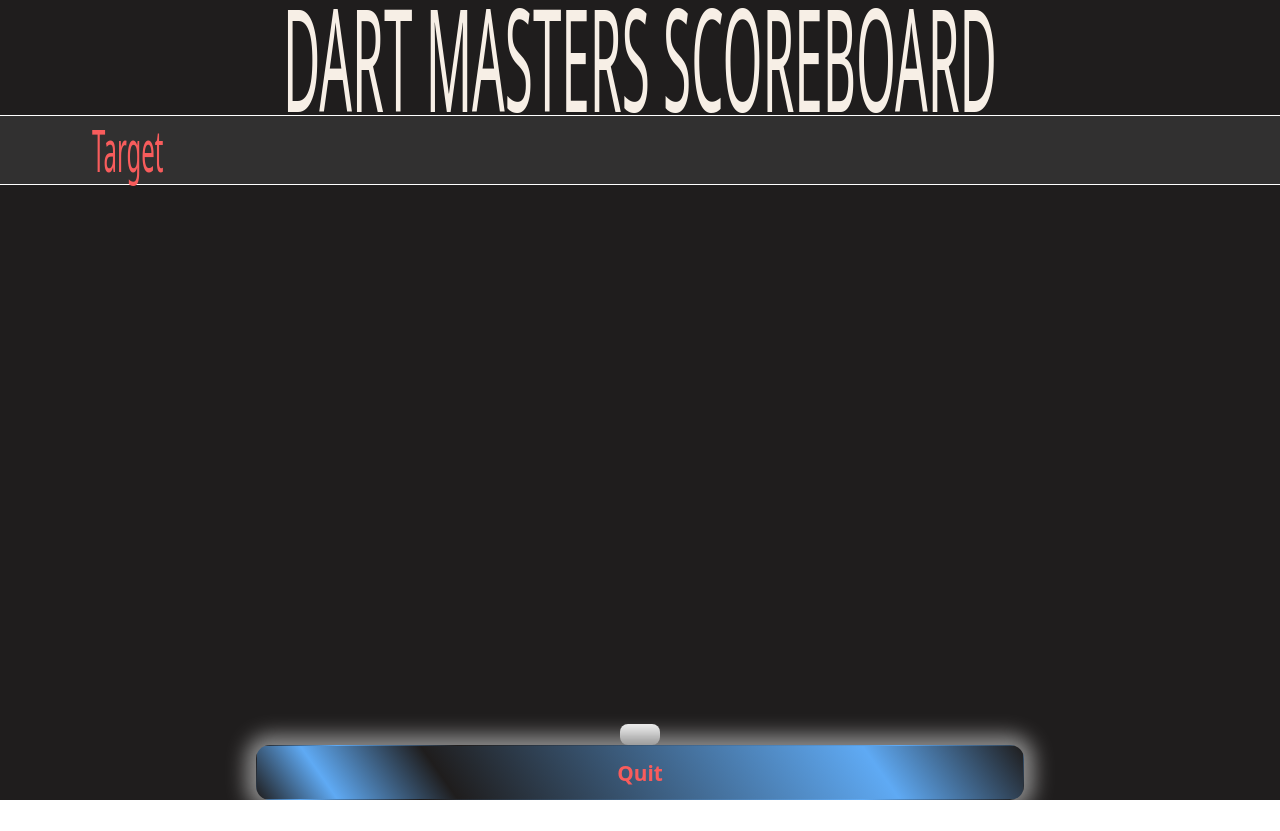
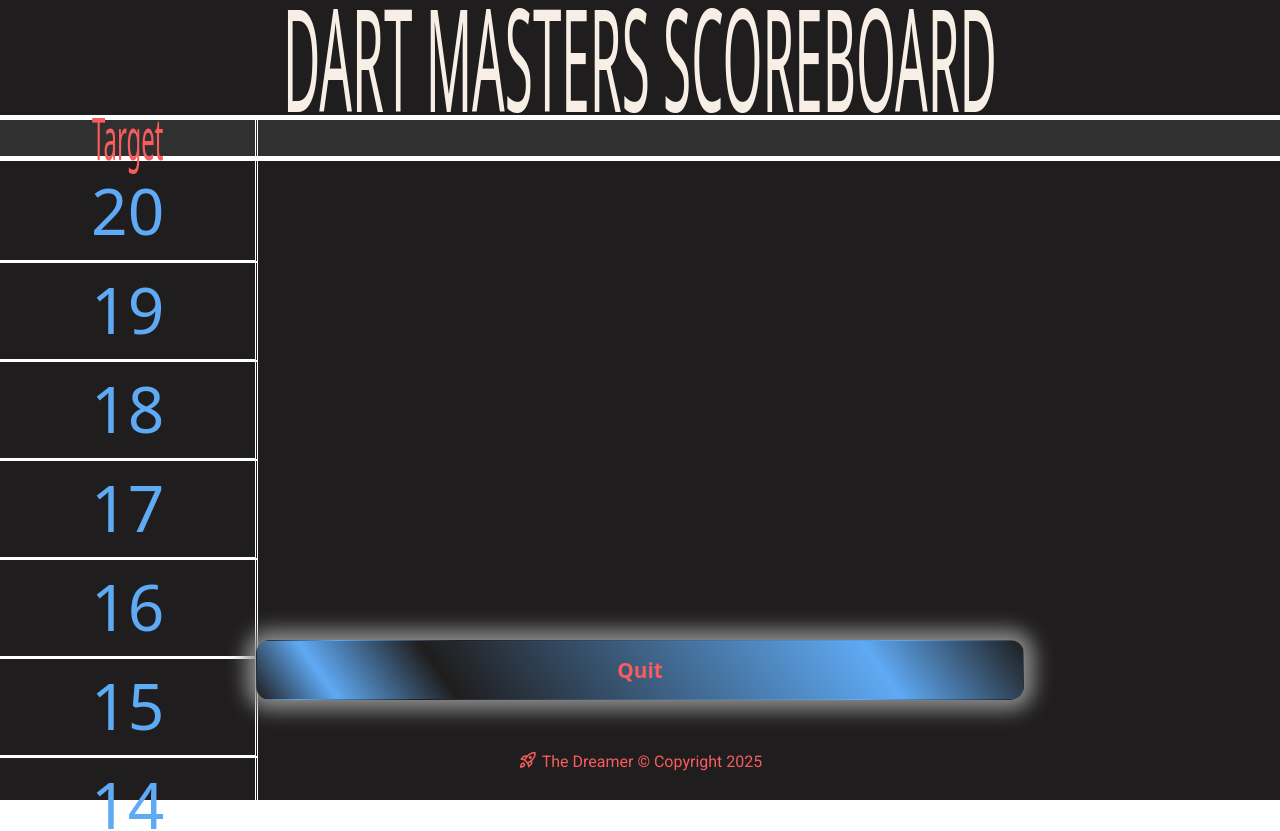
Before and after one commit to Blynx03/dart-master-scoreboard, a React (Vite) app: page /start-game in a window 1280 px wide. Shown: the top 831 px of the page. Before the commit the page ends 800 px from the top, so only its background shows below. Built offline with nearby package versions, Linux system fonts and the light colour scheme; a web font is replaced by a local one.

Commit message:
done scoreboard - winning page to follow

```diff
--- a/src/App.css
+++ b/src/App.css
@@ -400,12 +400,12 @@ body {
   flex-direction: column;
   font-family: var(--title-font);
   align-items: center;
-  justify-content: space-around;
+  position: relative;
 }
 
 .game-title-container {
   width: 100%;
-  height: 120px;
+  height: 140px;
   font-family: var(--title-font);
   color: var(--scoreboard-bg-color);
 }
@@ -434,8 +434,7 @@ body {
   width: 100%;
   height: 80px;
   color: var(--supplementary-color);
-  border-top: 1px solid white;
-  border-bottom: 1px solid white;
+  border-top: 5px solid white;
 }
 
 .scoreboard-target-wrapper, .scoreboard-players-name-container {
@@ -446,6 +445,7 @@ body {
 }
 
 .scoreboard-target-wrapper {
+  border-right: 3px white double;
   width: 20%;
 }
 
@@ -487,28 +487,31 @@ body {
 
 .target-score-area-container {
   width: 100%;
-  height: 80%;
+  height: auto;
   display: flex;
   flex-direction: column;
+  justify-content: flex-start;
+  border-top: 5px solid white;
+  border-bottom: 5px solid white;
 }
 
 .target-score-container {
   display: flex;
   flex-direction: row;
-  /* height: 80%; */
   width: 100%;
-  justify-content: center;
 }
 
 .target-container {
   width: 20%;
+  height: 100%;
   display: flex;
   justify-content: center;
   align-items: center;
   font-family: var(--title-font);
   font-size: 5vw;
   color: var(--active-color);
-  border-bottom: 1px solid white;
+  border-right: 3px double white;
+  border-bottom: 3px solid white;
 }
 
 .player-score-container {
@@ -543,13 +546,23 @@ body {
   border: 1px solid var(--scoreboard-bg-color);
 }
 
-.player-score-wrapper {
+/* .player-score-wrapper {
   width: 100%;
   height: 100%;
   display: flex;
   justify-content: center;
   align-items: center;
   font-size: 8vw;
+  font-weight: 500;
+  color: var(--scoreboard-bg-color);
+} */
+
+.score-container {
+  height: 100%;
+  display: flex;
+  justify-content: center;
+  align-items: center;
+  font-size: 4vw;
   font-weight: 500;
   color: var(--scoreboard-bg-color);
 }
@@ -591,3 +604,8 @@ body {
 .player-score:hover {
   transform: scale(1.3);
 }
+
+.start-game-page-quit-btn {
+  position: absolute;
+  bottom: 100px;
+}
--- a/src/App.tsx
+++ b/src/App.tsx
@@ -11,39 +11,27 @@ import StartGamePage from './pages/StartGamePage';
 function App() {
 
   const [ playerName, setPlayerName ] = useState('');
+  const [ playerIndex, setPlayerIndex ] = useState<number | undefined>();
   const [ players, setPlayers ] = useState<PlayersType[]>([]);
   const inputPlayerNameRef = useRef<HTMLInputElement>(null);
   const [ selectedMinimumRangeValue, setSelectedMinimumRangeValue ] = useState<number>(0);
   const [ playersTurn, setPlayersTurn ] = useState<string>('');
   const [ playerScoreContainerClass, setPlayerScoreContainerClass ] = useState<string>('');
   const [ scoreboardPlayersNameContainerClass, setScoreboardPlayersNameContainerClass ] = useState<string>('');
-  const [ showInputScoreContainer, setShowInputScoreContainer ] = useState<boolean>(false);
-  const [ playerScoreColumn, setPlayerScoreColumn ] = useState<number>(players.length);
-  const [ playerScoreRow, setPlayerScoreRow ] = useState<number>(20);
-
-  const initialTargetScore = Array.from({length: 20}, () => Array(players.length).fill(0))
-  const [ playerTargetScore, setPlayerTargetScore ] = useState<number[][]>(initialTargetScore);
-
-  const initialTileScore = Array.from({length: 20}, () => Array(players.length).fill(''));
-  const [ playerTileScore, setPlayerTileScore ] = useState<string[][]>(initialTileScore);
+  const [ scoreChoicesIsVisible, setScoreChoicesIsVisible ] = useState(false);
   const [ chosenScore, setChosenScore ] = useState<string>('');
-
-
 
 
   const value = {
     playerName, setPlayerName,
+    playerIndex, setPlayerIndex,
     players, setPlayers,
     inputPlayerNameRef,
     selectedMinimumRangeValue, setSelectedMinimumRangeValue,
     playersTurn, setPlayersTurn,
     playerScoreContainerClass, setPlayerScoreContainerClass,
     scoreboardPlayersNameContainerClass, setScoreboardPlayersNameContainerClass,
-    showInputScoreContainer, setShowInputScoreContainer,
-    playerScoreColumn, setPlayerScoreColumn,
-    playerScoreRow, setPlayerScoreRow,
-    playerTargetScore, setPlayerTargetScore,
-    playerTileScore, setPlayerTileScore,
+    scoreChoicesIsVisible, setScoreChoicesIsVisible,
     chosenScore, setChosenScore
   }
 
--- a/src/components/AddPlayer.tsx
+++ b/src/components/AddPlayer.tsx
@@ -25,11 +25,6 @@ const AddPlayer = () => {
         setPlayers(newPlayers)
     }
 
-    useEffect(() => {
-        // refresh players list when player is deleted
-        console.log('players = ' + players)
-    }, [players])
-
     const playersNameContainer =
             <div className='players-name-container'>
                 {players.map((player, i) =>
--- a/src/components/ShowScoreChoices.tsx
+++ b/src/components/ShowScoreChoices.tsx
@@ -2,50 +2,50 @@ import React, { useContext, useState } from 'react'
 import UserContext, { type UserContextType } from '../context/UserContext';
 
 export const ShowScoreChoices = () => {
-    const { playerScoreColumn, playerScoreRow, setPlayerTargetScore, setShowInputScoreContainer, setChosenScore, setPlayerTileScore } = useContext(UserContext) as UserContextType;
+    const { players, playerName, playerIndex, setPlayers, setChosenScore, setScoreChoicesIsVisible } = useContext(UserContext) as UserContextType;
 
+    const updateScore = (score: number, storeScore: string) => {
+        const updatedPlayers = players.map((player, i) => {
+            if (player.name !== playerName || playerIndex === undefined) return player;
 
-    const handleChosenScore = (score: number, row: number, col: number) => {
-        console.log(row, ' _ ', col);
-        setPlayerTargetScore(prev => {
-            const newScore = prev.map(val => [...val]);
-            newScore[row][col] = score;
-            console.log(newScore);
-            return newScore;
-        });
+            return {...player, numberScores: {...(player.numberScores || {}), [playerIndex]: score}, stringScores: {...(player.stringScores || {}), [playerIndex]: storeScore}
+            }})
+        console.log('updated Players = ', updatedPlayers)
+        setPlayers(updatedPlayers);
 
-         setPlayerTileScore(prev => {
-            const newScore = prev.map(val => [...val]);
-            newScore[row][col] = score === 1 ? '|' : score === 2 ? '||' : '|||';
-            console.log('new Score = ', newScore);
-            return newScore;
-        });
+    }
 
+    const handleChosenScore = (score: number) => {
+
+        let storeScore = '';
         switch(score) {
-            case 1: setChosenScore('|');
+            case 1: storeScore ='|';
                     break;
-            case 2: setChosenScore('| |');
+            case 2: storeScore = '| |';
                     break;
-            case 3: setChosenScore('| | |');
+            case 3: storeScore = '| | |';
                     break;
             default: console.log('No chosen score');
                     break;
 
         }
-        setShowInputScoreContainer(false);
+        setChosenScore(storeScore);
+        setScoreChoicesIsVisible(false);
+        updateScore(score, storeScore);
     }
 
     return (
         <div className='player-score-choices-wrapper'>
             <div className='player-score-choices-caption'>Tap Score</div>
             <div className='player-score-choices-container'>
-                <span className='player-score player-score-i' onClick={() => handleChosenScore(1, playerScoreRow, playerScoreColumn)}>|
+                <span className='player-score player-score-i' onClick={() => handleChosenScore(1)}>|
                     <span className='separator'>&nbsp;/&nbsp;</span>
                 </span>
-                <span className='player-score player-score-ii' onClick={() => handleChosenScore(2, playerScoreRow, playerScoreColumn)}>||
+                <span className='player-score player-score-ii' onClick={() => handleChosenScore(2)}>||
                     <span className='separator'>&nbsp;/&nbsp;</span></span>
-                <span className='player-score player-score-iii' onClick={() => handleChosenScore(3, playerScoreRow, playerScoreColumn)}>|||</span>
+                <span className='player-score player-score-iii' onClick={() => handleChosenScore(3)}>|||</span>
             </div>
+            <button className='player-score-choices-cancel-btn' onClick={(() => setScoreChoicesIsVisible(false))}>Cancel</button>
         </div>
 
     )
--- a/src/components/ShowTargetsAndScoreContainers.tsx
+++ b/src/components/ShowTargetsAndScoreContainers.tsx
@@ -1,107 +1,28 @@
 import React, { useContext, useEffect, useState } from 'react'
 import UserContext, { type PlayersType, type UserContextType } from '../context/UserContext';
+import TargetScoreContainer from './TargetScoreContainer';
+import { ShowScoreChoices } from './ShowScoreChoices';
 
 const ShowTargetsAndScoreContainers = () => {
-    const totalTargets = Array.from({ length: 20 });
-    const {
-        selectedMinimumRangeValue,
-        players, setPlayers,
-        playerScoreContainerClass, setShowInputScoreContainer,
-        setPlayerScoreColumn,
-        setPlayerScoreRow,
-        playerTileScore, setPlayerTileScore, } = useContext(UserContext) as UserContextType;
+    const { selectedMinimumRangeValue } = useContext(UserContext) as UserContextType;
 
 
-    // initialize score choices container to be hidden
-    useEffect(() => {
-        const newPlayers: PlayersType[] = players.map(player => {
-            return {
-                ...player,
-                name: player.name,
-                scorePerTarget: player.scorePerTarget?.map(target => {
-                    return {
-                        ...target,
-                        choicesVisible: false
-                    };
-                })
-            };
-        });
-        setPlayers(newPlayers);
-    },[]);
+    const range = 22 - selectedMinimumRangeValue;
+    const rangeArray = Array.from({length: range}, (_,i) => range - i);
 
-
-    const handleClick = (row: number, col: number) => {
-        console.log('col = ', col, 'row = ', row);
-        setShowInputScoreContainer(true);
-        setPlayerScoreColumn(col);
-        setPlayerScoreRow(row);
-    }
-
-//     return (
-//               <div className='target-score-area-container'>
-//                 {totalTargets.map((_, rowIndex) => {
-//                     const range = totalTargets.length - rowIndex >= selectedMinimumRangeValue ? totalTargets.length - rowIndex : 'Bull';
-//                     const isEqualToSelectedMinRange: boolean = (totalTargets.length - rowIndex) < (selectedMinimumRangeValue - 1);
-
-//                     if (isEqualToSelectedMinRange)  {
-//                         return null;
-//                     } else {
-//                         return (
-//                         <div className='target-score-container' key={`target${rowIndex}`}>
-//                             <div className='target-container' >
-//                                 {range}
-//                             </div>
-//                             <div className='player-score-container'>
-//                                 {(totalTargets.length - rowIndex) >= selectedMinimumRangeValue - 1 && players.map((player, colIndex) =>
-//                                     <React.Fragment key={`${player.name}${totalTargets.length - rowIndex}`}>
-//                                         <div className={`player-score-wrapper ${playerScoreContainerClass}`} onClick={() => handleClick(rowIndex, colIndex)}>
-//                                             {playerTileScore[colIndex][rowIndex]}
-//                                             {/* insert the scoring logic here */}
-//                                         </div>
-//                                     </React.Fragment>
-//                                 )}
-//                             </div>
-//                         </div>
-//                         )
-//                     }
-//                     }
-//                 )}
-//             </div>
-//   )
-
-// reversing the initial row to players instead of totalTargets
     return (
         <div className='target-score-area-container'>
-        {players.map((player, colIndex) => {
-            const range = players.length - colIndex >= selectedMinimumRangeValue ? players.length - colIndex : 'Bull';
-            const isEqualToSelectedMinRange: boolean = (totalTargets.length - colIndex) < (selectedMinimumRangeValue - 1);
-
+            {rangeArray.map((_, i) => {
                 return (
-                <div className='target-score-container' key={`targetcolIndex}`}>
-                    <div className='target-container' >
-                        {range}
-                    </div>
-                    <div className='player-score-container'>
-                        {(players.length - colIndex) >= selectedMinimumRangeValue - 1 && totalTargets.map((_, rowIndex) =>
-                            {if (isEqualToSelectedMinRange) {
-                                return null;
-                            } else {
-                                return (
-                                    <React.Fragment key={`${player.name}${totalTargets.length - colIndex}`}>
-                                        <div className={`player-score-wrapper ${playerScoreContainerClass}`} onClick={() => handleClick(colIndex, rowIndex)}>
-                                            {playerTileScore[colIndex][rowIndex]}
-                                            {/* insert the scoring logic here */}
-                                        </div>
+                    <React.Fragment key={i}>
+                        <TargetScoreContainer target={20-i} range={range} playerIndex={i}/>
                     </React.Fragment>
-                                )
-                            }}
-                        )}
-                    </div>
-                </div>
                 )
             })}
         </div>
     )
+
 }
 
+
 export default ShowTargetsAndScoreContainers
--- /dev/null
+++ b/src/components/TargetScoreContainer.tsx
@@ -0,0 +1,41 @@
+import React, { useContext, useState, type Dispatch, type SetStateAction } from 'react'
+import UserContext, { type UserContextType } from '../context/UserContext'
+import { ShowScoreChoices } from './ShowScoreChoices';
+
+export interface TargetScoreProps {
+    target: number,
+    range: number,
+    playerIndex: number
+}
+
+const TargetScoreContainer = ({target, range, playerIndex }: TargetScoreProps) => {
+    const { players, setPlayerName, setPlayerIndex, selectedMinimumRangeValue, playerScoreContainerClass, chosenScore, setScoreChoicesIsVisible } = useContext(UserContext) as UserContextType;
+    const [ score, setScore ] = useState<string>('');
+
+    const handleClick = (playerName: string, playerIndex: number) => {
+        console.log(playerName, ' ', playerIndex)
+        console.log('players = ', players)
+        setScoreChoicesIsVisible(true);
+        setPlayerName(playerName);
+        setPlayerIndex(playerIndex);
+    }
+
+    return (
+        <div className='target-score-container'>
+            <div className='target-container'>{target+1 > selectedMinimumRangeValue ? target : "Bull" }</div>
+            <div className='player-score-container'>
+                {players.map((player, index) =>
+                    (
+                        <div className={`score-container ${playerScoreContainerClass}`} key={index} onClick={() => handleClick(player.name, playerIndex)} >
+                            {player.stringScores?.[playerIndex]}
+
+                        </div>
+                    )
+                )}
+            </div>
+
+        </div>
+    )
+}
+
+export default TargetScoreContainer
--- a/src/pages/StartGamePage.tsx
+++ b/src/pages/StartGamePage.tsx
@@ -8,13 +8,9 @@ import { ShowScoreChoices } from '../components/ShowScoreChoices';
 
 const StartGamePage = () => {
 
-    const { players, setPlayers, selectedMinimumRangeValue, playersTurn, setPlayerScoreContainerClass, setScoreboardPlayersNameContainerClass, showInputScoreContainer, setPlayersTurn } = useContext(UserContext) as UserContextType;
-    const [ activePlayer, setActivePlayer ] = useState<string>('');
-    const [ isClickable, setIsClickable ] = useState<boolean>(false);
+    const { players, setPlayers, selectedMinimumRangeValue, playersTurn, setPlayerScoreContainerClass, setScoreboardPlayersNameContainerClass, scoreChoicesIsVisible, setPlayersTurn } = useContext(UserContext) as UserContextType;
 
     useEffect(() => {
-        console.log(selectedMinimumRangeValue);
-        console.log(players)
         switch (players.length) {
             case 2: setPlayerScoreContainerClass('player-score-row-two-players');
                     setScoreboardPlayersNameContainerClass('scoreboard-two-players-name-container');
@@ -48,9 +44,9 @@ const StartGamePage = () => {
 
             <ShowPlayersName />
             <ShowTargetsAndScoreContainers />
-            {showInputScoreContainer ? <ShowScoreChoices /> : null}
+            {scoreChoicesIsVisible ? <ShowScoreChoices /> : null}
             <button className='add-score-btn' onClick={()=>handleAddScore()} value={playersTurn} />
-            <ButtonNav classes='btn' choice='' text='Quit' />
+            <ButtonNav classes='btn start-game-page-quit-btn' choice='' text='Quit' />
             <Footer />
         </div>
     )
```
Also changed, not shown: src/context/UserContext.ts (+8 -20 lines). Lines whose indentation alone changed are shown as unchanged.
